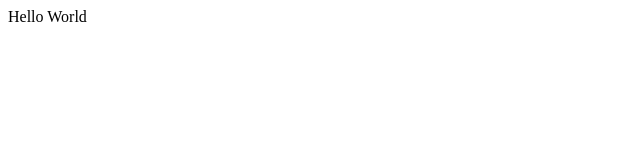
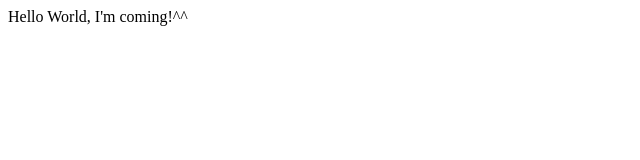
Before and after one commit to GuillaumeKESTEMAN/WeatherOps, a React (Vite) app in the folder front/: page / in a window 1280 px wide. Shown: the top 160 px of the page, without its empty margins (0-640 px from the left). Built offline with nearby package versions, Linux system fonts and the light colour scheme.

Commit message:
Mise en place de la route "/". (#32)

```diff
--- a/front/package.json
+++ b/front/package.json
@@ -11,7 +11,9 @@
   },
   "dependencies": {
     "react": "^18.3.1",
-    "react-dom": "^18.3.1"
+    "react-dom": "^18.3.1",
+    "react-router": "^6.28.1",
+    "react-router-dom": "^6.28.1"
   },
   "devDependencies": {
     "@eslint/js": "^9.17.0",
--- a/front/src/App.tsx
+++ /dev/null
@@ -1,10 +0,0 @@
-function App() {
-
-  return (
-    <>
-      <div>Hello World</div>
-    </>
-  )
-}
-
-export default App
--- /dev/null
+++ b/front/src/Pages/Home.tsx
@@ -0,0 +1,9 @@
+import React from 'react'
+
+export const Home = () => {
+  return (
+    <div>
+      Hello World, I'm coming!^^
+    </div>
+  )
+}
--- a/front/src/main.tsx
+++ b/front/src/main.tsx
@@ -1,9 +1,15 @@
 import { StrictMode } from 'react'
 import { createRoot } from 'react-dom/client'
-import App from './App.tsx'
+import {Home} from './Pages/Home'
+import { Routes, Route } from 'react-router'
+import { BrowserRouter } from 'react-router-dom'
 
 createRoot(document.getElementById('root')!).render(
   <StrictMode>
-    <App />
+    <BrowserRouter>
+      <Routes>
+        <Route path='/' element={<Home />} />
+      </Routes>
+    </BrowserRouter>
   </StrictMode>,
 )
```
Also changed, not shown: 1 other file (tests, documents, lock files or other folders).
